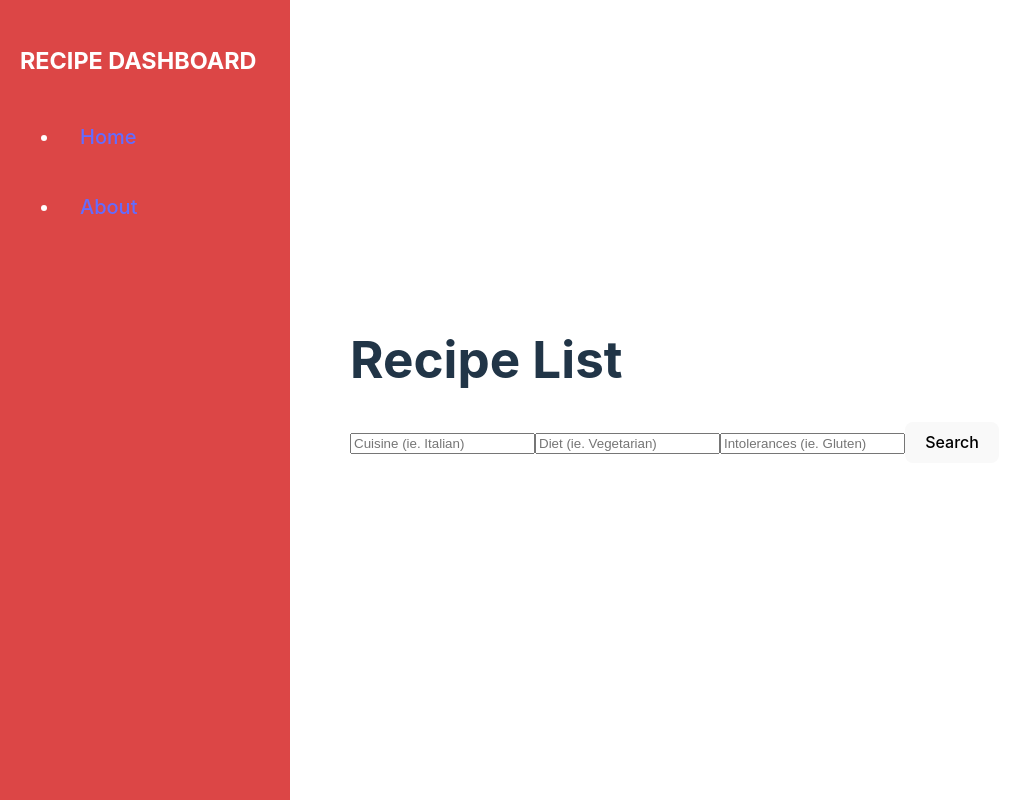
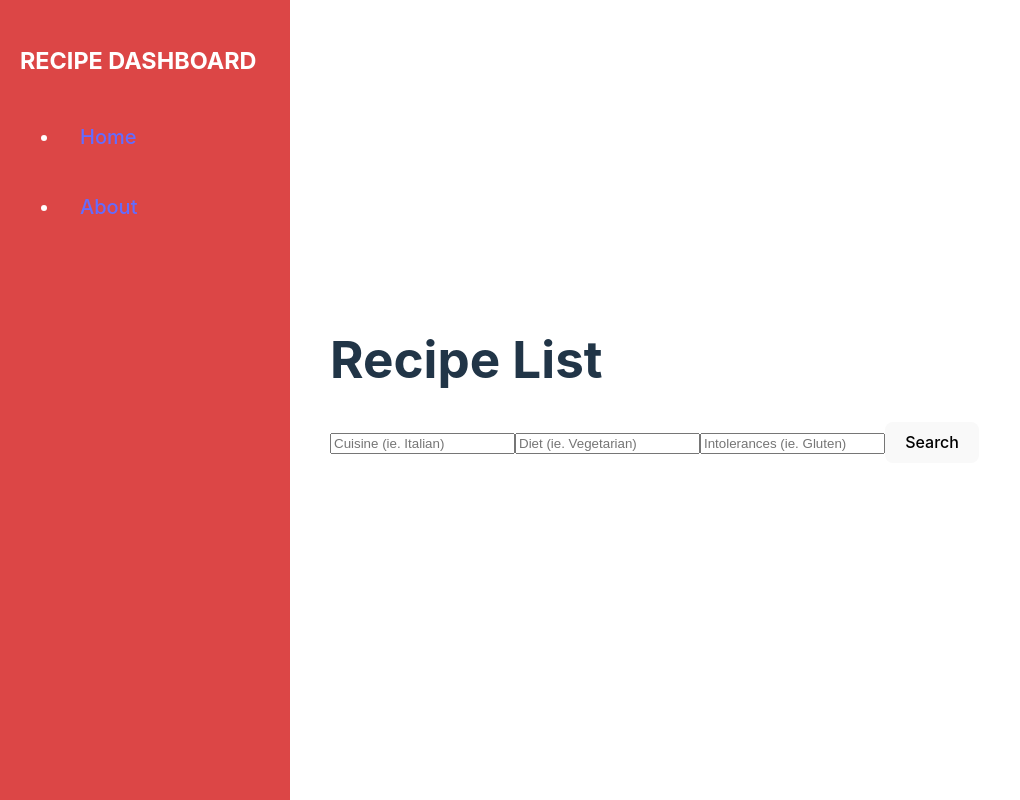
Before and after one commit to Llynoirx/recipe-dashboard-view, a React (Vite) app: page / in a window 1280 px wide. Shown: the whole page, without its empty margins (0-1020 px from the left). Built offline with nearby package versions, Linux system fonts and the light colour scheme.

Commit message:
fix view details css

```diff
--- a/src/App.css
+++ b/src/App.css
@@ -1,5 +1,5 @@
 
 .app-container {
-  margin-left: 350px;
-  margin-right: 30px;
+  margin-left: 330px;
+  margin-right: 50px;
 }
--- /dev/null
+++ b/src/Components/RecipeDetail.css
@@ -0,0 +1,7 @@
+
+  .detail-container {
+    background-color: #923434;
+    padding: 50px;
+    margin-left: 330px;
+    margin-right: 50px;
+  }
--- a/src/Components/RecipeDetail.jsx
+++ b/src/Components/RecipeDetail.jsx
@@ -1,6 +1,8 @@
 import React, { useEffect, useState } from 'react';
 import { useParams } from 'react-router-dom';
 import Sidebar from '../Components/Sidebar';
+import './RecipeDetail.css';
+
 const API_KEY = import.meta.env.VITE_APP_API_KEY;
 
 
@@ -36,7 +38,6 @@ const RecipeDetail = () => {
                 <p>Ready Time: {recipe.readyInMinutes}mins </p>
                 <p>Number of Servings: {recipe.servings} </p>
                 <p>Health Score: {recipe.healthScore}/100 </p>
-                <p>Summary: {recipe.summary}</p>
                 <p>Ingredients:</p>
                 <ul>
                     {recipe.extendedIngredients.map((ingredient, idx) => (
```
